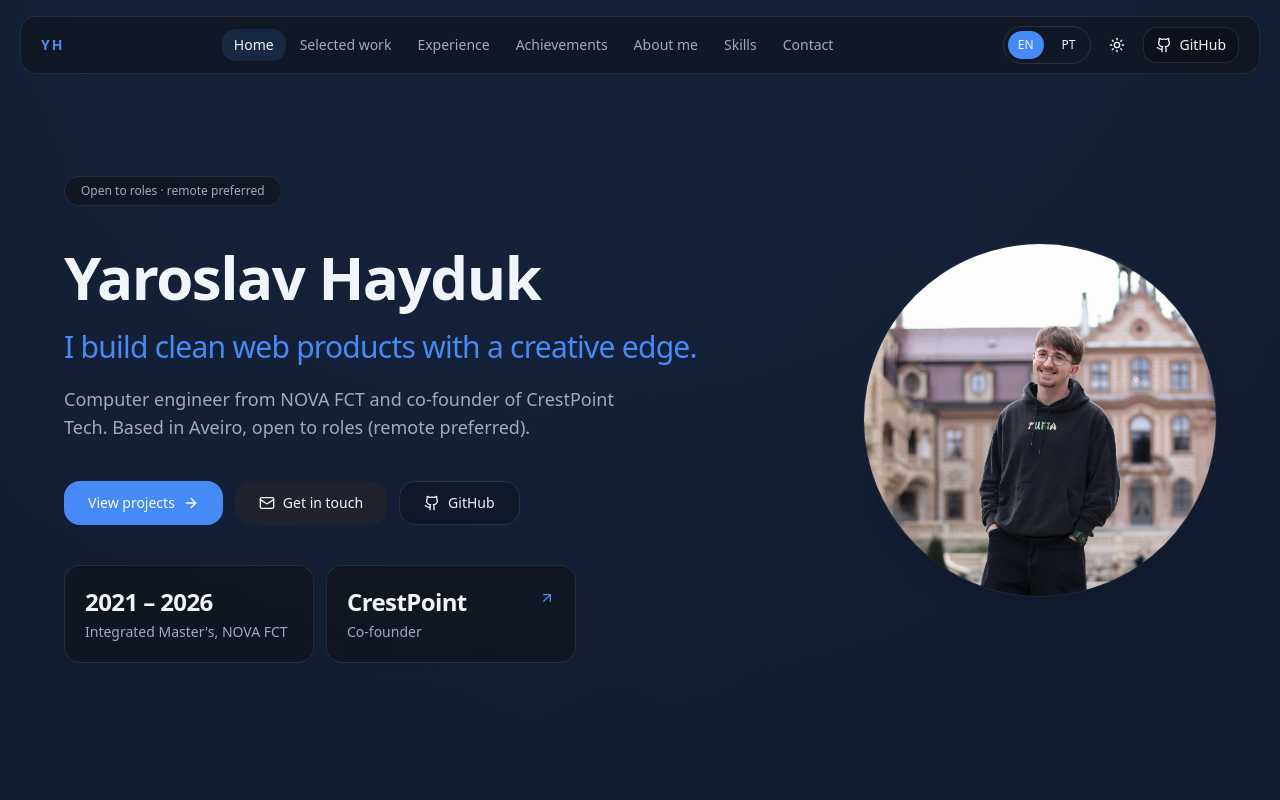
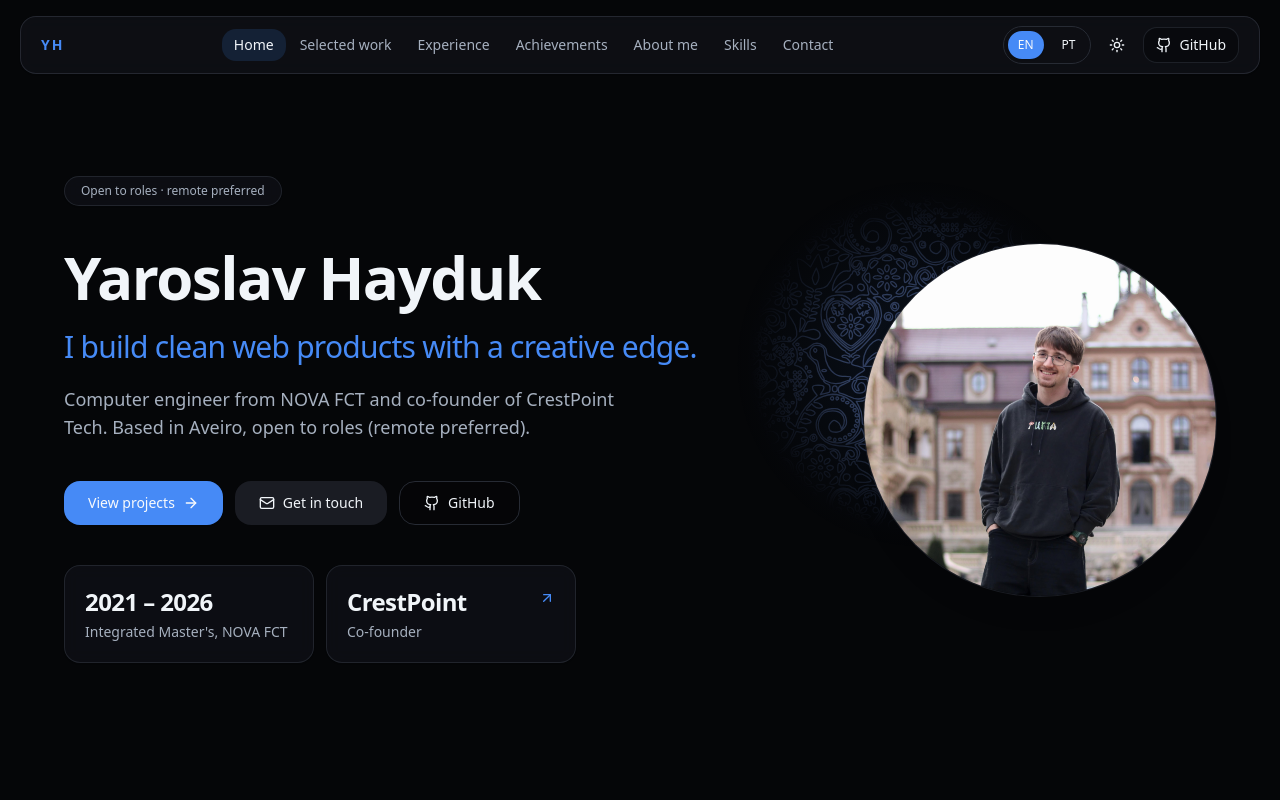
Before and after one commit to yarosfct/yaros_dev_portfolio, a Next.js app: page / in a window 1280 px wide. Shown: the top 800 px of the page. Built offline with nearby package versions, Linux system fonts and the light colour scheme.

Commit message:
Add a dark-theme folk-outline cursor spotlight.
Vectorize the pattern into a seamless stroke SVG tile and reveal it under
a soft lerped cursor light on near-black backgrounds, with ambient fallback
for touch devices.

```diff
--- a/src/app/globals.css
+++ b/src/app/globals.css
@@ -24,23 +24,26 @@
 }
 
 .dark {
-  --background: 226 30% 6%;
+  /* Pitch-dark canvas for the folk-outline spotlight */
+  --background: 230 18% 2.5%;
   --foreground: 210 40% 96%;
-  --card: 226 28% 9%;
+  --card: 228 22% 7.5%;
   --card-foreground: 210 40% 96%;
-  --popover: 226 28% 9%;
+  --popover: 228 22% 7.5%;
   --popover-foreground: 210 40% 96%;
   --primary: 217 91% 62%;
   --primary-foreground: 210 40% 98%;
-  --secondary: 225 17% 15%;
+  --secondary: 225 16% 12%;
   --secondary-foreground: 210 40% 96%;
-  --muted: 225 17% 15%;
-  --muted-foreground: 216 18% 68%;
-  --accent: 225 18% 19%;
+  --muted: 225 16% 12%;
+  --muted-foreground: 216 16% 70%;
+  --accent: 225 16% 14%;
   --accent-foreground: 210 40% 96%;
-  --border: 225 16% 21%;
-  --input: 225 16% 21%;
+  --border: 224 14% 18%;
+  --input: 224 14% 18%;
   --ring: 217 91% 62%;
+  /* Pattern outlines: deeper/desaturated vs primary accent */
+  --folk-outline: 223 42% 58%;
 }
 
 html {
@@ -51,6 +54,100 @@ body {
   @apply bg-background text-foreground antialiased;
   background-image: radial-gradient(circle at 20% 0%, hsl(var(--primary) / 0.12), transparent 40%),
     radial-gradient(circle at 80% 0%, hsl(var(--primary) / 0.08), transparent 35%);
+}
+
+.dark body {
+  background-image: none;
+}
+
+.cursor-spotlight {
+  position: fixed;
+  inset: 0;
+  z-index: 0;
+  pointer-events: none;
+  overflow: hidden;
+}
+
+.cursor-spotlight__glow {
+  position: absolute;
+  inset: 0;
+  background: radial-gradient(
+    circle 260px at var(--spotlight-x) var(--spotlight-y),
+    hsl(var(--primary) / 0.09),
+    hsl(var(--primary) / 0.03) 42%,
+    transparent 72%
+  );
+}
+
+.cursor-spotlight__reveal {
+  position: absolute;
+  inset: 0;
+  -webkit-mask-image: radial-gradient(
+    circle 230px at var(--spotlight-x) var(--spotlight-y),
+    #000 0%,
+    #000 34%,
+    rgba(0, 0, 0, 0.45) 52%,
+    transparent 74%
+  );
+  mask-image: radial-gradient(
+    circle 230px at var(--spotlight-x) var(--spotlight-y),
+    #000 0%,
+    #000 34%,
+    rgba(0, 0, 0, 0.45) 52%,
+    transparent 74%
+  );
+  -webkit-mask-repeat: no-repeat;
+  mask-repeat: no-repeat;
+}
+
+.cursor-spotlight__pattern {
+  position: absolute;
+  inset: 0;
+  background-color: hsl(var(--folk-outline) / 0.42);
+  -webkit-mask-image: url("/patterns/folk-outline.svg");
+  mask-image: url("/patterns/folk-outline.svg");
+  -webkit-mask-size: var(--folk-tile, 380px) var(--folk-tile, 380px);
+  mask-size: var(--folk-tile, 380px) var(--folk-tile, 380px);
+  -webkit-mask-repeat: repeat;
+  mask-repeat: repeat;
+}
+
+@media (max-width: 768px) {
+  .cursor-spotlight__glow {
+    background: radial-gradient(
+      circle 180px at var(--spotlight-x) var(--spotlight-y),
+      hsl(var(--primary) / 0.07),
+      transparent 72%
+    );
+  }
+
+  .cursor-spotlight__reveal {
+    -webkit-mask-image: radial-gradient(
+      circle 170px at var(--spotlight-x) var(--spotlight-y),
+      #000 0%,
+      #000 40%,
+      transparent 78%
+    );
+    mask-image: radial-gradient(
+      circle 170px at var(--spotlight-x) var(--spotlight-y),
+      #000 0%,
+      #000 40%,
+      transparent 78%
+    );
+  }
+
+  .cursor-spotlight__pattern {
+    background-color: hsl(var(--folk-outline) / 0.28);
+    -webkit-mask-size: 280px 280px;
+    mask-size: 280px 280px;
+  }
+}
+
+@media (prefers-reduced-motion: reduce) {
+  .cursor-spotlight__glow,
+  .cursor-spotlight__reveal {
+    transition: none;
+  }
 }
 
 ::selection {
@@ -85,6 +182,10 @@ body {
 
   .surface {
     @apply border border-border/80 bg-card/70 shadow-sm backdrop-blur;
+  }
+
+  .dark .surface {
+    @apply border-border/90 bg-card/80;
   }
 
   .tech-chip-daily {
--- a/src/app/page.tsx
+++ b/src/app/page.tsx
@@ -2,6 +2,7 @@
 
 import { useMemo } from "react";
 
+import { CursorSpotlight } from "@/components/effects/cursor-spotlight";
 import { Navbar } from "@/components/layout/navbar";
 import { AboutSection } from "@/components/sections/about-section";
 import { AchievementsSection } from "@/components/sections/achievements-section";
@@ -19,6 +20,8 @@ export default function HomePage() {
 
   return (
     <div className="relative">
+      <CursorSpotlight />
+      <div className="relative z-10">
         <Navbar content={content} locale={locale} setLocale={setLocale} />
         <main>
           <HeroSection content={content} />
@@ -31,5 +34,6 @@ export default function HomePage() {
         </main>
         <footer className="container pb-10 pt-4 text-sm text-muted-foreground">{content.footer}</footer>
       </div>
+    </div>
   );
 }
--- /dev/null
+++ b/src/components/effects/cursor-spotlight.tsx
@@ -0,0 +1,133 @@
+"use client";
+
+import { useTheme } from "next-themes";
+import { useEffect, useRef, useState, type CSSProperties } from "react";
+
+type Point = { x: number; y: number };
+
+const LERP = 0.14;
+const TILE_PX = 380;
+
+function useMedia(query: string) {
+  const [matches, setMatches] = useState(false);
+
+  useEffect(() => {
+    if (typeof window === "undefined" || !window.matchMedia) return undefined;
+    const media = window.matchMedia(query);
+    const update = () => setMatches(media.matches);
+    update();
+    media.addEventListener("change", update);
+    return () => media.removeEventListener("change", update);
+  }, [query]);
+
+  return matches;
+}
+
+export function CursorSpotlight() {
+  const { resolvedTheme } = useTheme();
+  const rootRef = useRef<HTMLDivElement>(null);
+  const target = useRef<Point>({ x: 0, y: 0 });
+  const current = useRef<Point>({ x: 0, y: 0 });
+  const frame = useRef(0);
+  const [mounted, setMounted] = useState(false);
+
+  const canHover = useMedia("(hover: hover) and (pointer: fine)");
+  const reducedMotion = useMedia("(prefers-reduced-motion: reduce)");
+  const isDark = resolvedTheme === "dark";
+
+  useEffect(() => {
+    setMounted(true);
+    if (typeof window === "undefined") return;
+    const mid = { x: window.innerWidth * 0.55, y: window.innerHeight * 0.35 };
+    target.current = mid;
+    current.current = mid;
+  }, []);
+
+  useEffect(() => {
+    if (!mounted || !isDark) return undefined;
+
+    const root = rootRef.current;
+    if (!root) return undefined;
+
+    let ambientT = 0;
+    let running = true;
+
+    const apply = (point: Point) => {
+      root.style.setProperty("--spotlight-x", `${point.x}px`);
+      root.style.setProperty("--spotlight-y", `${point.y}px`);
+    };
+
+    const tick = () => {
+      if (!running) return;
+
+      if (!canHover) {
+        ambientT += reducedMotion ? 0 : 0.004;
+        const w = window.innerWidth;
+        const h = window.innerHeight;
+        target.current = {
+          x: w * (0.5 + Math.sin(ambientT) * 0.22),
+          y: h * (0.42 + Math.cos(ambientT * 0.8) * 0.16)
+        };
+      }
+
+      const ease = reducedMotion ? 1 : LERP;
+      current.current.x += (target.current.x - current.current.x) * ease;
+      current.current.y += (target.current.y - current.current.y) * ease;
+      apply(current.current);
+
+      frame.current = window.requestAnimationFrame(tick);
+    };
+
+    const onPointerMove = (event: PointerEvent) => {
+      if (!canHover) return;
+      target.current = { x: event.clientX, y: event.clientY };
+    };
+
+    const onVisibility = () => {
+      if (document.hidden) {
+        running = false;
+        if (frame.current) window.cancelAnimationFrame(frame.current);
+        frame.current = 0;
+        return;
+      }
+      if (!running) {
+        running = true;
+        frame.current = window.requestAnimationFrame(tick);
+      }
+    };
+
+    apply(current.current);
+    window.addEventListener("pointermove", onPointerMove, { passive: true });
+    document.addEventListener("visibilitychange", onVisibility);
+    frame.current = window.requestAnimationFrame(tick);
+
+    return () => {
+      running = false;
+      if (frame.current) window.cancelAnimationFrame(frame.current);
+      window.removeEventListener("pointermove", onPointerMove);
+      document.removeEventListener("visibilitychange", onVisibility);
+    };
+  }, [mounted, isDark, canHover, reducedMotion]);
+
+  if (!mounted || !isDark) return null;
+
+  return (
+    <div
+      ref={rootRef}
+      className="cursor-spotlight"
+      aria-hidden
+      style={
+        {
+          "--spotlight-x": "55%",
+          "--spotlight-y": "35%",
+          "--folk-tile": `${TILE_PX}px`
+        } as CSSProperties
+      }
+    >
+      <div className="cursor-spotlight__glow" />
+      <div className="cursor-spotlight__reveal">
+        <div className="cursor-spotlight__pattern" />
+      </div>
+    </div>
+  );
+}
```
Also changed, not shown: public/patterns/folk-outline.svg (added), 1 other file (tests, documents, lock files or other folders). Lines whose indentation alone changed are shown as unchanged.
